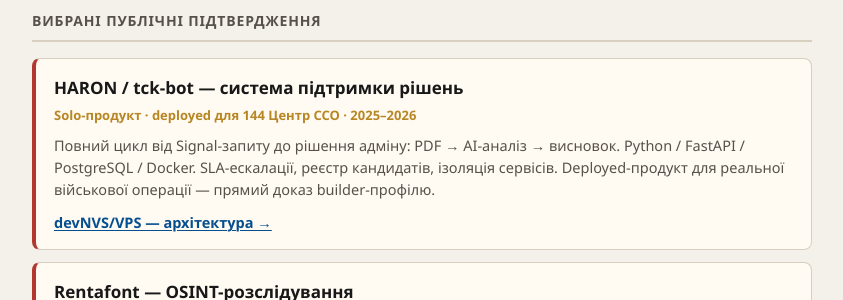
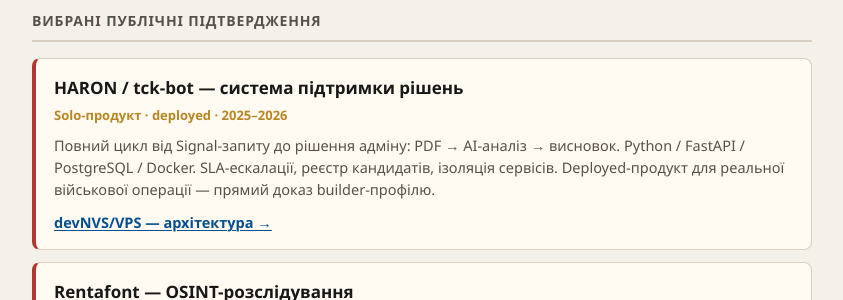
Before and after one commit to NestorVolya/nestorvolya.github.io, a Jekyll site: the page index.html, which Jekyll copies as it is, in a window 1280 px wide and 900 px high, scrolled down 1376 px. Shown: the part 154-454 px from the top of the window, without its empty margins (218-1061 px from the left). Built offline with Jekyll 4.4.1, drawn with Linux system fonts in a browser that asks for light colours.

Commit message:
Update venue description in index.html
Removed 'для 144 Центр ССО' from venue description.

```diff
--- a/index.html
+++ b/index.html
@@ -346,7 +346,7 @@
 
       <section class="proof-item">
         <h3>HARON / tck-bot — система підтримки рішень</h3>
-        <p class="venue">Solo-продукт · deployed для 144 Центр ССО · 2025–2026</p>
+        <p class="venue">Solo-продукт · deployed · 2025–2026</p>
         <p class="body">Повний цикл від Signal-запиту до рішення адміну: PDF → AI-аналіз → висновок. Python / FastAPI / PostgreSQL / Docker. SLA-ескалації, реєстр кандидатів, ізоляція сервісів. Deployed-продукт для реальної військової операції — прямий доказ builder-профілю.</p>
         <p class="links">
           <a href="https://nestorvolya.github.io/projects/devnvs-vps/">devNVS/VPS — архітектура →</a>
```
